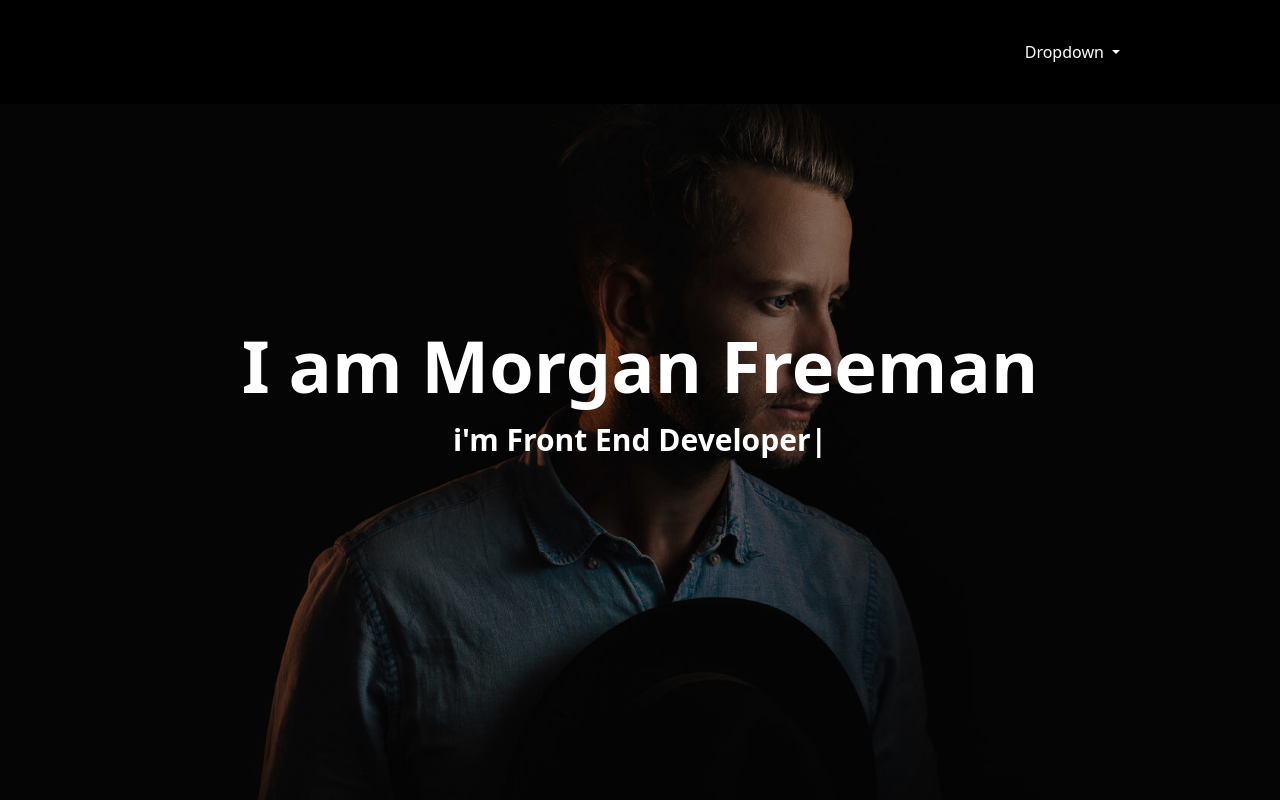
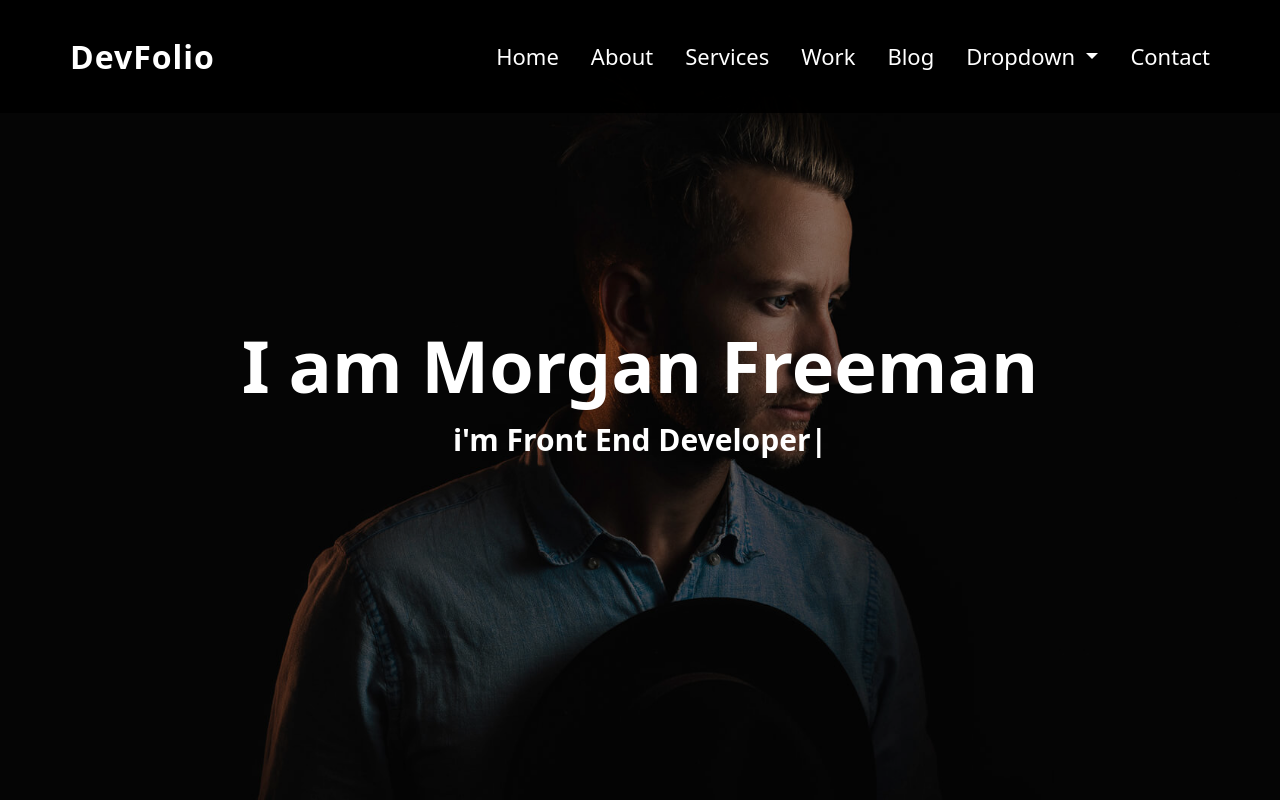
Before and after one commit to MohammedAnani/DevFolio, a plain HTML site: page index.html in a window 1280 px wide. Shown: the top 800 px of the page. Drawn offline with Linux system fonts and the light colour scheme.

Commit message:
second-commit

```diff
--- a/css/style.css
+++ b/css/style.css
@@ -16,10 +16,9 @@ html{
 .navbar
 
 
-.navbar a{
-  color: white;
-  font-size: 22px;
-  transition: all .5s;
+.navbar a.nav-link{
+  color: white!important;
+
 }
 
 .navbar a:hover{
@@ -29,7 +28,7 @@ html{
 }
 @media (max-width:768px){
   .navbar a:hover{
-
+    color: white;
     transform:  translateX(20px);
   }
 }
@@ -40,6 +39,11 @@ html{
     padding: 0;
     font-weight: 600;
     letter-spacing: 1px;
+}
+.navbar .bg-link{
+  color: white!important  ;
+  font-size: 22px;
+  transition: all .5s;
 }
 .dropdown .dropdown-toggle{
   color: white !important;
--- a/index.html
+++ b/index.html
@@ -14,7 +14,7 @@
 <body>
     <nav class="navbar navbar-expand-lg bg-nav position-fixed top-0 end-0 start-0 z-3">
         <div class="container ps-sm-0  pe-0 py-3">
-            <a class="navbar-brand " href="#home">DevFolio</a>
+            <a class="navbar-brand bg-link fs-2" href="#home">DevFolio</a>
             <button class="navbar-toggler" type="button" data-bs-toggle="collapse"
                 data-bs-target="#navbarSupportedContent" aria-controls="navbarSupportedContent" aria-expanded="false"
                 aria-label="Toggle navigation">
@@ -22,27 +22,27 @@
                     <i class="fa-solid fa-bars"></i>
                 </span>
             </button>
-            <div class="collapse navbar-collapse bg-nav " id="navbarSupportedContent">
+            <div class="collapse navbar-collapse     " id="navbarSupportedContent">
                 <ul class="navbar-nav ms-auto mb-2 mb-lg-0 ">
                     <li class="nav-item p-2 ">
-                        <a class="nav-link " href="#home">Home</a>
+                        <a class="nav-link bg-link" href="#home">Home</a>
 
                     </li>
                     <li class="nav-item p-2">
-                        <a class="nav-link" href="#about">About</a>
+                        <a class="nav-link bg-link" href="#about">About</a>
                     </li>
                     <li class="nav-item p-2">
-                        <a class="nav-link" href="#services">Services</a>
+                        <a class="nav-link bg-link" href="#services">Services</a>
                     </li>
                     <li class="nav-item p-2">
-                        <a class="nav-link" href="#work">Work</a>
+                        <a class="nav-link bg-link" href="#work">Work</a>
                     </li>
                     <li class="nav-itemn p-2">
-                        <a class="nav-link" href="#blog">Blog</a>
+                        <a class="nav-link bg-link" href="#blog">Blog</a>
                     </li>
 
                     <li class="nav-item dropdown p-2">
-                        <a class="nav-link dropdown-toggle" href="#" role="button" data-bs-toggle="dropdown">
+                        <a class="nav-link dropdown-toggle bg-link" href="#" role="button" data-bs-toggle="dropdown">
                             Dropdown
                         </a>
                         <ul class="dropdown-menu">
@@ -55,7 +55,7 @@
                         </ul>
                     </li>
                     <li class="nav-item  p-2 pe-0">
-                        <a class="nav-link  pe-0 me-0" href="#contact">Contact</a>
+                        <a class="nav-link  pe-0 me-0 bg-link" href="#contact">Contact</a>
                     </li>
 
                 </ul>
```
